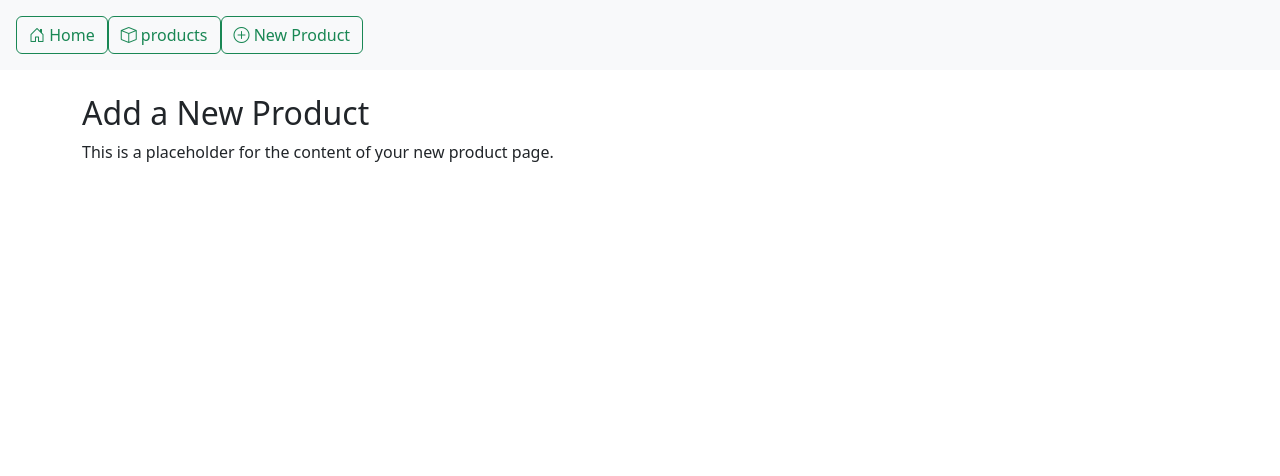
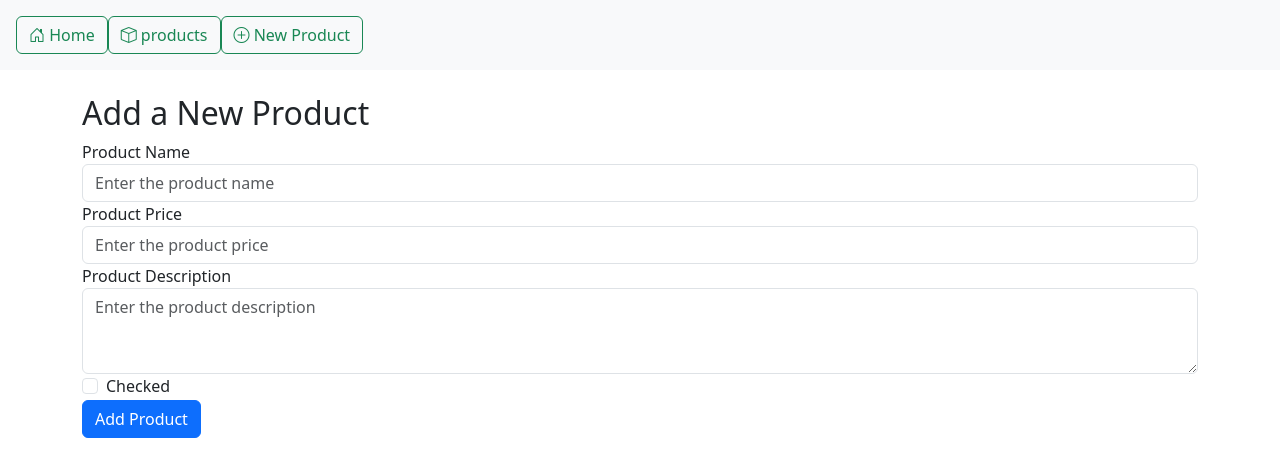
Before and after one commit to bouhriz/ecom, an Angular app: page /new-product in a window 1280 px wide. Shown: the top 476 px of the page. Built offline with nearby package versions, Linux system fonts and the light colour scheme.

Commit message:
Add new product

```diff
--- a/src/app/app.module.ts
+++ b/src/app/app.module.ts
@@ -8,6 +8,7 @@ import { ProductsComponent } from './products/products.component';
 import { NewProductComponent } from './new-product/new-product.component';
 import { HttpClientModule } from '@angular/common/http';
 import { ProductService } from './services/product.service';
+import { ReactiveFormsModule } from '@angular/forms';
 
 @NgModule({
   declarations: [
@@ -19,7 +20,8 @@ import { ProductService } from './services/product.service';
   imports: [
     BrowserModule,
     AppRoutingModule,
-    HttpClientModule
+    HttpClientModule,
+    ReactiveFormsModule
   ],
   providers: [ProductService],
   bootstrap: [AppComponent]
--- a/src/app/new-product/new-product.component.html
+++ b/src/app/new-product/new-product.component.html
@@ -1,4 +1,26 @@
 <div class="container mt-4">
     <h2>Add a New Product</h2>
-    <p>This is a placeholder for the content of your new product page.</p>
+    <form [formGroup]="productForm" (ngSubmit)="saveProduct()">
+        <div class="form-group">
+            <label for="productName">Product Name</label>
+            <input type="text" class="form-control" formControlName="name" placeholder="Enter the product name" required>
+        </div>
+
+        <div class="form-group">
+            <label for="productPrice">Product Price</label>
+            <input type="number" class="form-control" formControlName="price" placeholder="Enter the product price" required>
+        </div>
+
+        <div class="form-group">
+            <label for="productDescription">Product Description</label>
+            <textarea class="form-control" formControlName="description" rows="3" placeholder="Enter the product description" required></textarea>
+        </div>
+
+        <div class="form-group form-check">
+            <input type="checkbox" class="form-check-input" formControlName="checked">
+            <label class="form-check-label" for="productChecked">Checked</label>
+        </div>
+
+        <button type="submit" class="btn btn-primary">Add Product</button>
+    </form>
 </div>
--- a/src/app/new-product/new-product.component.ts
+++ b/src/app/new-product/new-product.component.ts
@@ -1,10 +1,37 @@
-import { Component } from '@angular/core';
+import { Component, OnInit } from '@angular/core';
+import { FormBuilder, FormGroup } from '@angular/forms';
+import { ProductService } from '../services/product.service';
+import { Product } from '../model/product.model';
 
 @Component({
   selector: 'app-new-product',
   templateUrl: './new-product.component.html',
   styleUrl: './new-product.component.css'
 })
-export class NewProductComponent {
+export class NewProductComponent implements OnInit{
+
+  public productForm!:FormGroup;
+  constructor(private formBuilder:FormBuilder, private productService:ProductService){}
+
+  ngOnInit(): void {
+    this.productForm = this.formBuilder.group({
+      name:this.formBuilder.control(''),
+      price:this.formBuilder.control(''),
+      description:this.formBuilder.control(''),
+      checked:this.formBuilder.control(false)
+    });
+  }
+
+  saveProduct() {
+    let product:Product = this.productForm.value;
+    this.productService.saveProduct(product).subscribe({
+      next:data=>{
+        alert(JSON.stringify(data));
+
+      },error:err=>{
+        console.error("error :"+err);
+      }
+    });
+    }
 
 }
--- a/src/app/services/product.service.ts
+++ b/src/app/services/product.service.ts
@@ -20,4 +20,8 @@ export class ProductService {
   public deleteProduct(product:Product){
     return this.http.delete<Product>(`http://localhost:3000/products/${product.id}`);
   }
+
+  saveProduct(product: Product):Observable<Product> {
+    return this.http.post<Product>(`http://localhost:3000/products`,product);
+  }
 }
```
